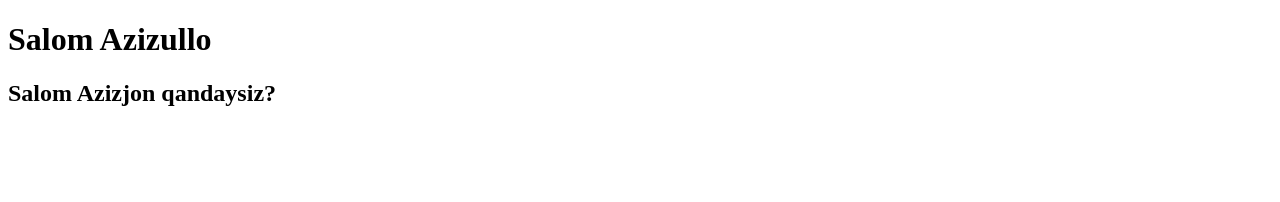
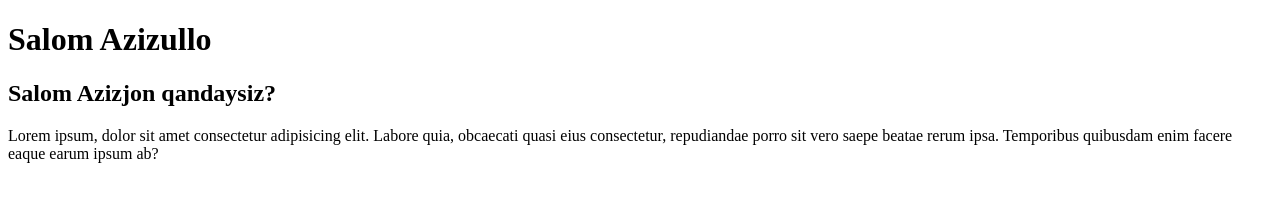
Before and after one commit to A-Fayzullayevich/Collaborative, a plain HTML site: page style.html in a window 1280 px wide. Drawn offline with Linux system fonts and the light colour scheme.

Commit message:
salom dunyo

```diff
--- a/style.html
+++ b/style.html
@@ -9,5 +9,8 @@
   <body>
     <h1>Salom Azizullo</h1>
     <h2>Salom Azizjon qandaysiz?</h2>
+    Lorem ipsum, dolor sit amet consectetur adipisicing elit. Labore quia,
+    obcaecati quasi eius consectetur, repudiandae porro sit vero saepe beatae
+    rerum ipsa. Temporibus quibusdam enim facere eaque earum ipsum ab?
   </body>
 </html>
```
